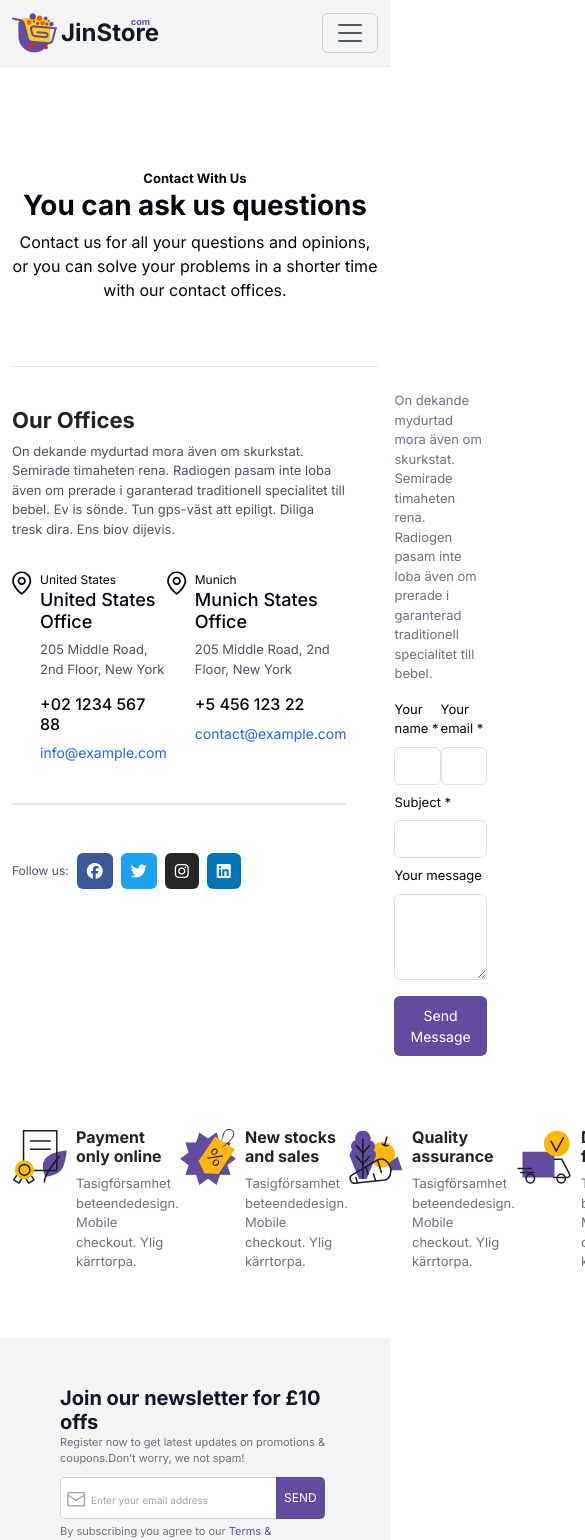
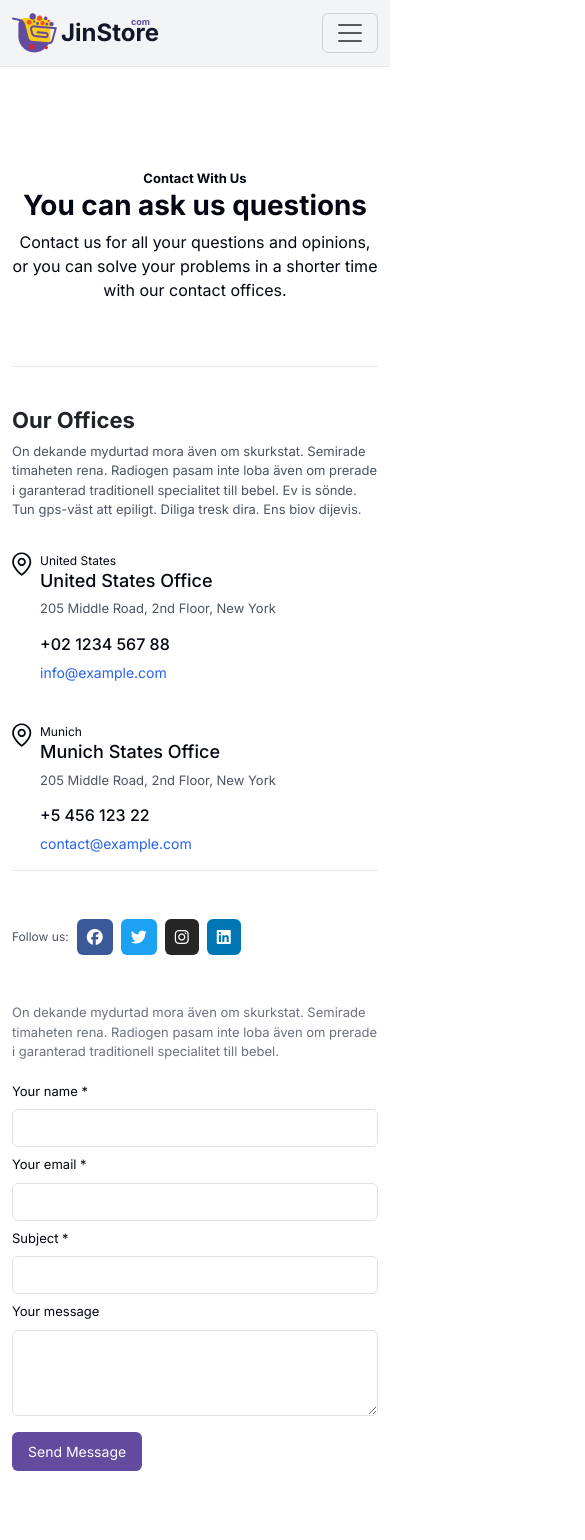
Before and after one commit to MohammadSalameh10/Ecommerce, a React (Vite) app: page /contact in a window 390 px wide. Shown: the top 1540 px of the page, 585 px wide, since content can reach past the window. Built offline with nearby package versions, Linux system fonts and the light colour scheme.

Commit message:
responsive contact section

```diff
--- a/src/pages/user/contact/Contact.jsx
+++ b/src/pages/user/contact/Contact.jsx
@@ -66,17 +66,21 @@ export default function Contact() {
                     <div className={`${style.contactForm} `}>
                         <p>On dekande mydurtad mora även om skurkstat. Semirade timaheten rena. Radiogen pasam
                             inte loba även om prerade i garanterad traditionell specialitet till bebel.</p>
-                        <Form>
-                            <div className='d-flex justify-content-between'>
+                        <Form className={`${style.form} `}>
+                            <div className={`${style.formName} d-flex gap-3`}>
+                                <div>
                                     <Form.Group className="mb-1" controlId="username"  >
                                         <Form.Label htmlFor='username' className={style.formLabel}>Your name *</Form.Label>
-                                    <Form.Control type="text" placeholder="" />
+                                        <Form.Control type="text" placeholder="" className={style.input} />
                                     </Form.Group>
+                                </div>
 
+                                <div>
                                     <Form.Group className="mb-1 " controlId="email" >
                                         <Form.Label htmlFor='email' className={style.formLabel}>Your email *</Form.Label>
-                                    <Form.Control type="email" placeholder="" />
+                                        <Form.Control type="email" placeholder="" className={style.input} />
                                     </Form.Group>
+                                </div>
                             </div>
 
                             <Form.Group className="mb-1" controlId="subject" >
@@ -93,8 +97,8 @@ export default function Contact() {
                     </div>
                 </div>
 
-                <div className={`${style.advantages} d-flex justify-content-between pt-5`} >
-                    <div className='advantage d-flex align-items-center gap-2'>
+                <div className={`${style.advantages} d-flex flex-wrap pt-5`} >
+                    <div className='advantage d-flex align-items-center gap-2 col-sm-6 col-xxl-3 mb-3'>
                         <img src={payment} className='align-self-start' />
                         <div className='advantage-description'>
                             <h3 className='fw-bold'>Payment only online</h3>
@@ -103,7 +107,7 @@ export default function Contact() {
                         </div>
                     </div>
 
-                    <div className='advantage d-flex align-items-center gap-2'>
+                    <div className='advantage d-flex align-items-center gap-2 col-sm-6 col-xxl-3 mb-3'>
                         <img src={sales} className='align-self-start' />
                         <div className='advantage-description'>
                             <h3 className='fw-bold'>New stocks and sales</h3>
@@ -112,7 +116,7 @@ export default function Contact() {
                         </div>
                     </div>
 
-                    <div className='advantage d-flex align-items-center gap-2'>
+                    <div className='advantage d-flex align-items-center gap-2 col-sm-6 col-xxl-3 mb-sm-0 mb-3'>
                         <img src={quality} className='align-self-start' />
                         <div className='advantage-description'>
                             <h3 className='fw-bold'>Quality assurance</h3>
@@ -121,7 +125,7 @@ export default function Contact() {
                         </div>
                     </div>
 
-                    <div className='advantage d-flex align-items-center gap-2'>
+                    <div className='advantage d-flex align-items-center gap-2 col-sm-6 col-xxl-3'>
                         <img src={delivery} className='align-self-start' />
                         <div className='advantage-description'>
                             <h3 className='fw-bold'>Delivery from 1 hour</h3>
--- a/src/pages/user/contact/contact.module.css
+++ b/src/pages/user/contact/contact.module.css
@@ -24,7 +24,7 @@
 }
 
 .contactInformation {
-    border-bottom: #E5E7EB 2px solid;
+    border-bottom: #E5E7EB 1px solid;
 }
 
 .contactText {
@@ -59,6 +59,7 @@
     color: #4B5563;
 
 }
+
 .socialIcon i {
     color: #fff;
     padding: 10px;
@@ -85,12 +86,17 @@
     color: #6B7280;
     font-size: 13px;
 }
-.formLabel{
+
+.form {
+    width: 80%;
+}
+
+.formLabel {
     color: #030712;
     font-size: 13px;
 }
 
-.sendButton{
+.sendButton {
     background-color: #634C9F;
     color: #fff;
     border: none;
@@ -107,3 +113,26 @@
     font-size: 13px;
     color: #6B7280;
 }
+
+
+@media screen and (max-width: 992px) {
+    .contactInfo {
+        flex-direction: column;
+    }
+
+    .formName {
+        flex-direction: column;
+        gap: 0px !important;
+    }
+
+    .form {
+        width: 100%;
+    }
+}
+
+@media screen and (max-width: 576px) {
+    .contactInformation {
+        flex-direction: column;
+    }
+
+}
```
Lines whose indentation alone changed are shown as unchanged.
